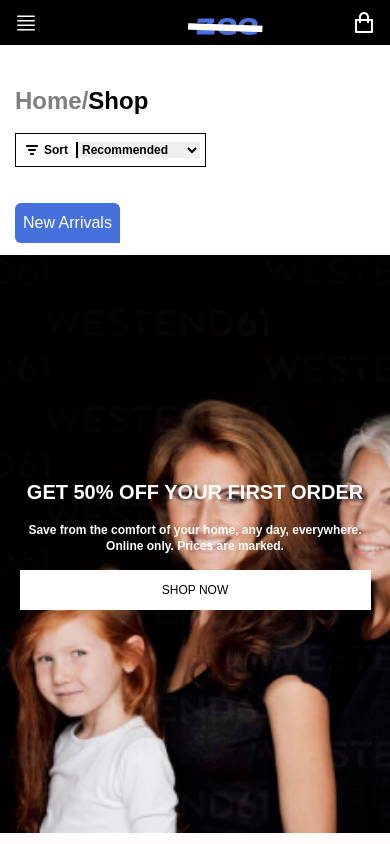
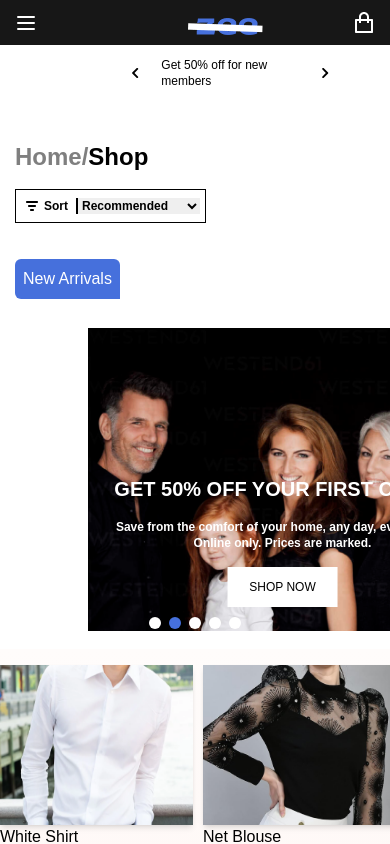
Before and after one commit to okikijesutech/HngProject2, a React (Vite) app: page / in a window 390 px wide. Shown: the top 844 px of the page. Built offline with nearby package versions, Linux system fonts and the light colour scheme; a web font is replaced by a local one.

Commit message:
hotfixes

```diff
--- a/package.json
+++ b/package.json
@@ -13,7 +13,9 @@
     "react": "^18.3.1",
     "react-dom": "^18.3.1",
     "react-icons": "^5.2.1",
-    "react-router-dom": "^6.23.1"
+    "react-router-dom": "^6.23.1",
+    "react-slick": "^0.30.2",
+    "slick-carousel": "^1.8.1"
   },
   "devDependencies": {
     "@types/react": "^18.3.3",
--- /dev/null
+++ b/src/components/Carousel.jsx
@@ -0,0 +1,76 @@
+import React, { useState, useEffect } from "react";
+
+const Carousel = ({ slides }) => {
+  const [currentIndex, setCurrentIndex] = useState(0);
+
+  useEffect(() => {
+    const interval = setInterval(() => {
+      setCurrentIndex((prevIndex) => (prevIndex + 1) % slides.length);
+    }, 6000);
+
+    return () => {
+      clearInterval(interval);
+    };
+  }, [slides.length]);
+
+  const goToSlide = (index) => {
+    setCurrentIndex(index);
+  };
+
+  const getImageSource = (slide) => {
+    return window.innerWidth < 768 ? slide.smallImage : slide.largeImage;
+  };
+  const getBackgroundSize = () => {
+    if (window.innerWidth < 768) {
+      return "contain";
+    } else {
+      return "cover";
+    }
+  };
+
+  return (
+    <div className='relative h-[40vh] md:h-[85vh] overflow-hidden text-white flex flex-col justify-center items-center mt-3'>
+      {slides.map((slide, index) => (
+        <div
+          key={index}
+          className={`absolute inset-0 transition-transform duration-1000 ease-in-out transform ${
+            index === currentIndex ? "translate-x-0" : "translate-x-full"
+          }`}
+          style={{
+            backgroundImage: `url(${getImageSource(slide)})`,
+            backgroundSize: getBackgroundSize(),
+            backgroundRepeat: "no-repeat",
+            backgroundPosition: "center",
+          }}
+        >
+          <div className='h-full flex flex-col py-[230px] md:py-[289px] text-center justify-center items-center'>
+            <h1 className='mb-4 text-xl font-semibold md:text-5xl md:font-medium w-[90%] md:w-[1088px]'>
+              {slide.heading}
+              <span className='hidden md:block'>{slide.subheading}</span>
+            </h1>
+            <p className='mb-4 text-xs md:text-2xl font-bold w-[90%] md:w-[530px]'>
+              {slide.description}
+            </p>
+            <button className='bg-white text-black p-3 text-xs md:text-2xl font-medium w-[110px] md:w-[300px]'>
+              {slide.buttonText}
+            </button>
+          </div>
+        </div>
+      ))}
+
+      <div className='absolute bottom-5 left-1/2 transform -translate-x-1/2 flex space-x-2'>
+        {slides.map((_, index) => (
+          <button
+            key={index}
+            className={`w-3 h-3 rounded-full ${
+              index === currentIndex ? "bg-[#4670DC]" : "bg-[#FFFFFF]"
+            }`}
+            onClick={() => goToSlide(index)}
+          ></button>
+        ))}
+      </div>
+    </div>
+  );
+};
+
+export default Carousel;
--- a/src/components/ListingItemCard.jsx
+++ b/src/components/ListingItemCard.jsx
@@ -1,4 +1,5 @@
 import React from "react";
+import { Link } from "react-router-dom";
 import { FaStar, FaRegStar, FaRegHeart } from "react-icons/fa";
 
 const ListingItemCard = ({ item, imageMap }) => {
@@ -8,7 +9,7 @@ const ListingItemCard = ({ item, imageMap }) => {
         <img
           src={imageMap[item.img]}
           alt={item.name}
-          className='w-full h-48 object-fill'
+          className='w-full h-40 md:h-48 object-fill'
         />
       </div>
       <div className='text-base font-normal'>
@@ -46,9 +47,11 @@ const ListingItemCard = ({ item, imageMap }) => {
           style={{ filter: "drop-shadow(3px 3px 6px rgba(0, 0, 0, 0.2))" }}
         />
       </div>
-      <button className='bg-white px-4 py-2 shadow-md w-full font-bold text-xs border border-[#171717]'>
-        + ADD
-      </button>
+      <Link>
+        <button className='bg-white px-4 py-2 shadow-md w-full font-bold text-xs border border-[#171717]'>
+          + ADD
+        </button>
+      </Link>
     </div>
   );
 };
--- a/src/components/Navbar.jsx
+++ b/src/components/Navbar.jsx
@@ -1,22 +1,28 @@
-import React from "react";
+import React, { useState } from "react";
+import { Link } from "react-router-dom";
 import logo from "../assets/zooLogo.png";
-import { Link } from "react-router-dom";
 import { FaRegHeart } from "react-icons/fa";
 import { IoSearchOutline } from "react-icons/io5";
 import { RiShoppingBagLine } from "react-icons/ri";
-import { HiBars4 } from "react-icons/hi2";
+import { HiOutlineMenu, HiX } from "react-icons/hi"; // Fallback option for HiBars4
 
 const Navbar = () => {
+  const [menuOpen, setMenuOpen] = useState(false);
+
+  const toggleMenu = () => {
+    setMenuOpen(!menuOpen);
+  };
+
   return (
-    <div className='flex items-center justify-between px-[14px] md:px-[100px] bg-black md:bg-white'>
+    <div className='flex items-center justify-between px-[14px] md:px-[100px] bg-[#171717] md:bg-white'>
       <div className='flex flex-row-reverse md:flex-row items-center'>
         <div className='ml-[150px] md:ml-0 w-[75px] h-[45px] md:w-[150px] md:h-[90px]'>
           <Link to='/'>
             <img src={logo} alt='Zee logo' />
           </Link>
         </div>
-        <div className='flex md:hidden text-white'>
-          <HiBars4 size={24} />
+        <div className='flex md:hidden text-white' onClick={toggleMenu}>
+          {menuOpen ? <HiX size={24} /> : <HiOutlineMenu size={24} />}
         </div>
         <ul className='hidden md:flex text-base ml-[92px]'>
           <li className='border-r-2 border-black px-2'>
@@ -32,13 +38,13 @@ const Navbar = () => {
       </div>
       <div className='flex items-center gap-10'>
         <div className='hidden md:flex items-center'>
-          <div className='bg-[#4670DC] p-2  text-white'>
+          <div className='bg-[#4670DC] p-2 text-white'>
             <IoSearchOutline style={{ transform: "rotate(-275deg)" }} />
           </div>
           <input
             type='text'
             placeholder='What are you looking for?'
-            className='outline-none p-1 font-medium text-base border '
+            className='outline-none p-1 font-medium text-base border'
           />
         </div>
         <FaRegHeart className='hidden md:block' size={24} />
@@ -46,6 +52,25 @@ const Navbar = () => {
           <RiShoppingBagLine size={24} />
         </Link>
       </div>
+      {menuOpen && (
+        <ul className='absolute top-[65px] left-0 w-full bg-[#1E1E1E]  bg-opacity-30 backdrop-blur-sm text-white text-base flex flex-col items-center space-y-4 py-4'>
+          <li>
+            <Link to='/' onClick={toggleMenu}>
+              MEN
+            </Link>
+          </li>
+          <li>
+            <Link to='/' onClick={toggleMenu}>
+              WOMEN
+            </Link>
+          </li>
+          <li>
+            <Link to='/' onClick={toggleMenu}>
+              CHILDREN
+            </Link>
+          </li>
+        </ul>
+      )}
     </div>
   );
 };
--- a/src/container/Header.jsx
+++ b/src/container/Header.jsx
@@ -2,8 +2,56 @@ import React, { useState, useEffect } from "react";
 import { CgSortAz } from "react-icons/cg";
 import heroImage from "../assets/HeroImg.png";
 import heroImageMobile from "../assets/HeroImgMobile.png";
+import Carousel from "../components/Carousel";
 
 const options = ["Recommended", "New Arrivals", "Price Low to High"];
+const slides = [
+  {
+    smallImage: heroImageMobile,
+    largeImage: heroImage,
+    heading: "GET 50% OFF YOUR FIRST ORDER",
+    subheading: "WHEN YOU ORDER MORE THAN SEVEN ITEMS",
+    description:
+      "Save from the comfort of your home, any day, everywhere. Online only. Prices are marked.",
+    buttonText: "SHOP NOW",
+  },
+  {
+    smallImage: heroImageMobile,
+    largeImage: heroImage,
+    heading: "GET 50% OFF YOUR FIRST ORDER",
+    subheading: "WHEN YOU ORDER MORE THAN SEVEN ITEMS",
+    description:
+      "Save from the comfort of your home, any day, everywhere. Online only. Prices are marked.",
+    buttonText: "SHOP NOW",
+  },
+  {
+    smallImage: heroImageMobile,
+    largeImage: heroImage,
+    heading: "GET 50% OFF YOUR FIRST ORDER",
+    subheading: "WHEN YOU ORDER MORE THAN SEVEN ITEMS",
+    description:
+      "Save from the comfort of your home, any day, everywhere. Online only. Prices are marked.",
+    buttonText: "SHOP NOW",
+  },
+  {
+    smallImage: heroImageMobile,
+    largeImage: heroImage,
+    heading: "GET 50% OFF YOUR FIRST ORDER",
+    subheading: "WHEN YOU ORDER MORE THAN SEVEN ITEMS",
+    description:
+      "Save from the comfort of your home, any day, everywhere. Online only. Prices are marked.",
+    buttonText: "SHOP NOW",
+  },
+  {
+    smallImage: heroImageMobile,
+    largeImage: heroImage,
+    heading: "GET 50% OFF YOUR FIRST ORDER",
+    subheading: "WHEN YOU ORDER MORE THAN SEVEN ITEMS",
+    description:
+      "Save from the comfort of your home, any day, everywhere. Online only. Prices are marked.",
+    buttonText: "SHOP NOW",
+  },
+];
 
 const Header = () => {
   const [selectedValue, setSelectedValue] = useState(options[0]);
@@ -51,28 +99,7 @@ const Header = () => {
           <p className='font-medium text-base md:text-2xl'>New Arrivals</p>
         </div>
       </div>
-      <div
-        className='h-[10vh] md:h-[85vh] relative overflow-hidden text-white flex flex-col py-[289px] text-center justify-center items-center mt-3'
-        style={{
-          backgroundImage: `url(${isMobile ? heroImageMobile : heroImage})`,
-          backgroundSize: "cover",
-          backgroundPosition: isMobile ? "top" : "center",
-        }}
-      >
-        <h1 className='mb-4 text-xl font-semibold md:text-5xl md:font-medium w-[90%] md:w-[1088px]'>
-          GET 50% OFF YOUR FIRST ORDER{" "}
-          <span className='hidden md:block'>
-            WHEN YOU ORDER MORE THAN SEVEN ITEMS
-          </span>
-        </h1>
-        <p className='mb-4 text-xs md:text-2xl font-bold w-[90%] md:w-[530px]'>
-          Save from the comfort of your home, any day, everywhere. Online only.
-          Prices are marked.
-        </p>
-        <button className='bg-white text-black p-3 text-xs md:text-2xl font-medium w-[90%] md:w-[300px]'>
-          SHOP NOW
-        </button>
-      </div>
+      <Carousel slides={slides} />
     </div>
   );
 };
--- a/src/layout/MainLayout.jsx
+++ b/src/layout/MainLayout.jsx
@@ -8,13 +8,13 @@ const MainLayout = () => {
   const location = useLocation();
 
   const isCheckoutPage = location.pathname === "/checkout";
-  const isDesktopView = () => window.innerWidth > 768;
+  const isDesktopView = () => window.innerWidth > 430;
 
   return (
     <>
       <ScrollToTop />
       <div className='flex flex-col-reverse md:flex-col'>
-        {!isCheckoutPage && isDesktopView() && <Promotion />}
+        <Promotion />
         <Navbar />
       </div>
       <Outlet />
```
Also changed, not shown: src/components/Footer.jsx (+67 -92 lines), 1 other file (tests, documents, lock files or other folders).
